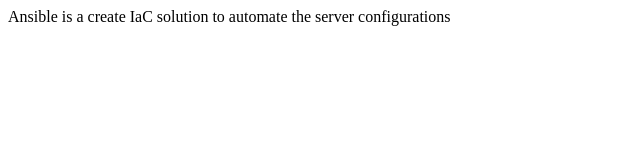
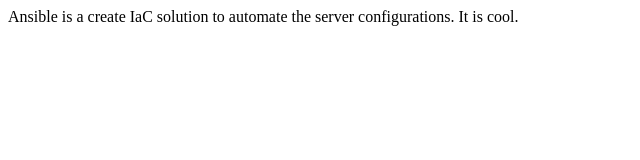
Before and after one commit to KanishkaEkanayaka/ansible, a plain HTML site: page index.html in a window 1280 px wide. Shown: the full height of the page, 0-640 px from the left. Drawn offline with Linux system fonts and the light colour scheme.

Commit message:
Update index.html

```diff
--- a/index.html
+++ b/index.html
@@ -1,4 +1,4 @@
 <html>
 <head><title>Ansible is awesome!</title></head>
-<body><p>Ansible is a create IaC solution to automate the server configurations</p></body>
+<body><p>Ansible is a create IaC solution to automate the server configurations. It is cool.</p></body>
 </html>
```
